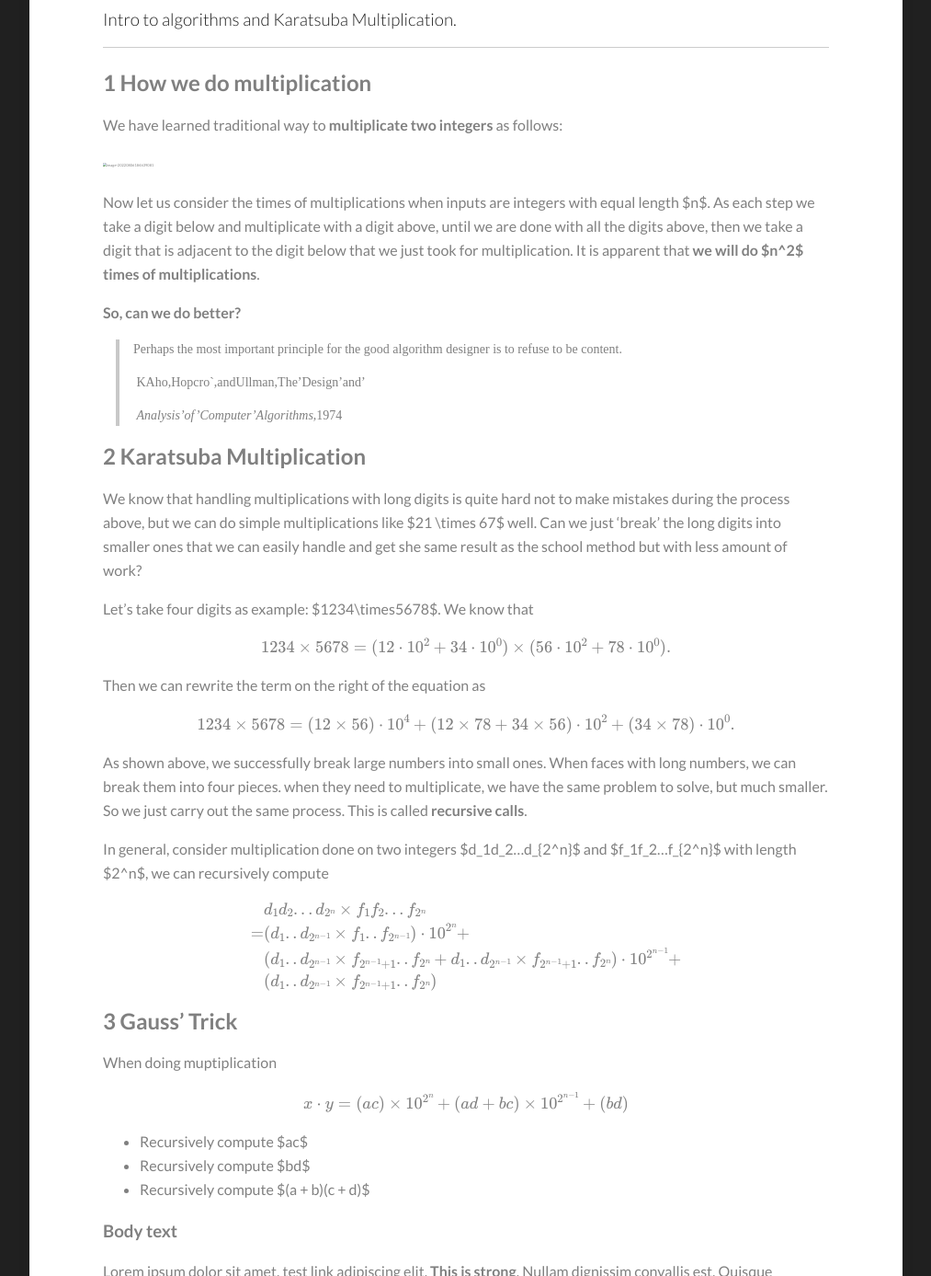
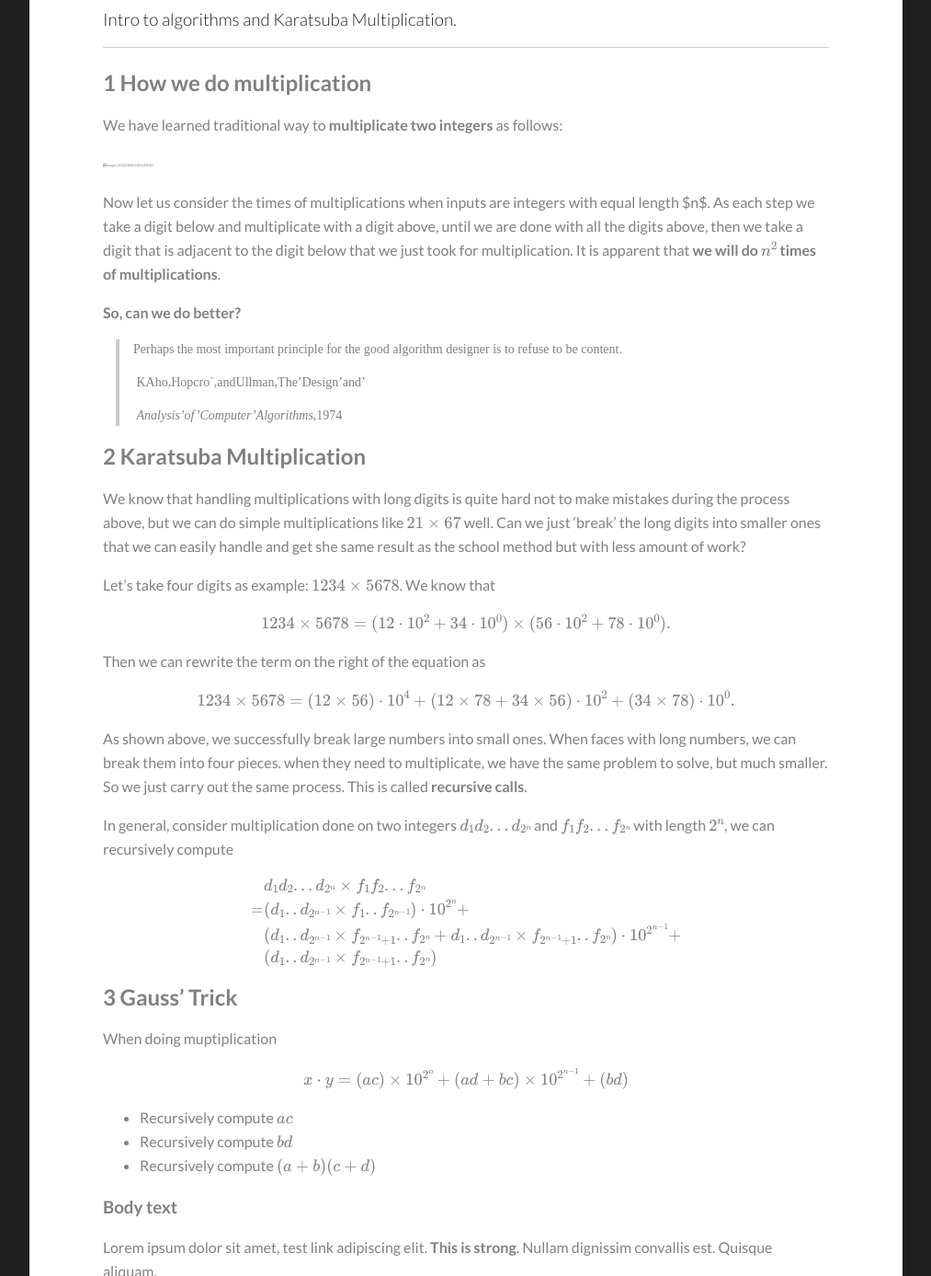
Before and after one commit to hrjtju/hrjtju.github.io, a Jekyll site: the page built from _posts/2022-08-06-sample-post.md, in a window 1280 px wide and 1400 px high, scrolled down 839 px, cut to the strip 0-1387 px from the top of the window. Shown: the whole strip at 92% size, without its empty margins (133-1146 px from the left). Built offline with Jekyll 4.4.1, drawn with Linux system fonts in a browser that asks for light colours; formulas are drawn with MathJax 3.

```diff
--- a/_posts/2022-08-06-sample-post.md
+++ b/_posts/2022-08-06-sample-post.md
@@ -20,7 +20,7 @@ We have learned traditional way to **multiplicate two integers** as follows:
 
 
 
-Now let us consider the times of multiplications when inputs are integers with equal length $n$. As each step we take a digit below and multiplicate with a digit above, until we are done with all the digits above, then we take a digit that is adjacent to the digit below that we just took for multiplication. It is apparent that **we will do $n^2$ times of multiplications**.
+Now let us consider the times of multiplications when inputs are integers with equal length $n$. As each step we take a digit below and multiplicate with a digit above, until we are done with all the digits above, then we take a digit that is adjacent to the digit below that we just took for multiplication. It is apparent that **we will do $$n^2$$ times of multiplications**.
 
 
 
@@ -44,9 +44,9 @@ Now let us consider the times of multiplications when inputs are integers with e
 
 
 
-We know that handling multiplications with long digits is quite hard not to make mistakes during the process above, but we can do simple multiplications like $21 \times 67$ well. Can we just ‘break’ the long digits into smaller ones that we can easily handle and get she same result as the school method but with less amount of work?
+We know that handling multiplications with long digits is quite hard not to make mistakes during the process above, but we can do simple multiplications like $$21 \times 67$$ well. Can we just ‘break’ the long digits into smaller ones that we can easily handle and get she same result as the school method but with less amount of work?
 
-Let’s take four digits as example: $1234\times5678$. We know that
+Let’s take four digits as example: $$1234\times5678$$. We know that
 
 
 $$
@@ -66,7 +66,9 @@ As shown above, we successfully break large numbers into small ones. When faces
 
 
 
-In general, consider multiplication done on two integers $d_1d_2...d_{2^n}$ and $f_1f_2...f_{2^n}$ with length $2^n$, we can recursively compute
+In general, consider multiplication done on two integers $$d_1d_2...d_{2^n}$$ and $$f_1f_2...f_{2^n}$$ with length $$2^n$$, we can recursively compute
+
+
 
 
 $$
@@ -79,6 +81,8 @@ $$
 
 \end{align}
 $$
+
+
 
 
 
@@ -96,9 +100,9 @@ $$
 
 
 
-* Recursively compute $ac$
-* Recursively compute $bd$
-* Recursively compute $(a + b)(c + d)$
+* Recursively compute $$ac$$
+* Recursively compute $$bd$$
+* Recursively compute $$(a + b)(c + d)$$
 
 
 
```
